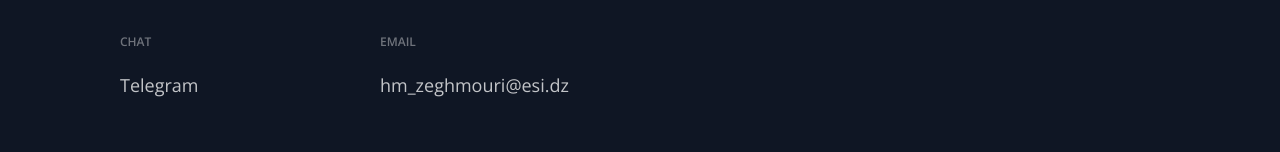
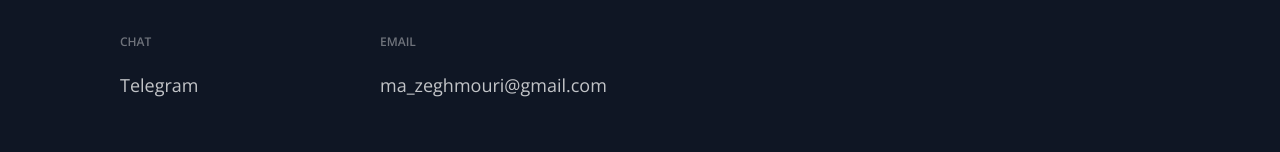
Before and after one commit to zeghmouri/my-portfolio, a Next.js app: page / in a window 1280 px wide. Shown: the part 3030-3182 px from the top of the page. Built offline with nearby package versions, Linux system fonts and the light colour scheme.

Commit message:
updating email address in the footer

```diff
--- a/src/components/Footer/Footer.js
+++ b/src/components/Footer/Footer.js
@@ -14,8 +14,8 @@ const Footer = () => {
         </LinkColumn>
         <LinkColumn>
           <LinkTitle>Email</LinkTitle>
-          <LinkItem href="mailto:hm_zeghmouri@esi.dz">
-            hm_zeghmouri@esi.dz
+          <LinkItem href="mailto:ma_zeghmouri@gmail.com">
+            ma_zeghmouri@gmail.com
           </LinkItem>
         </LinkColumn>
       </LinkList>
```
